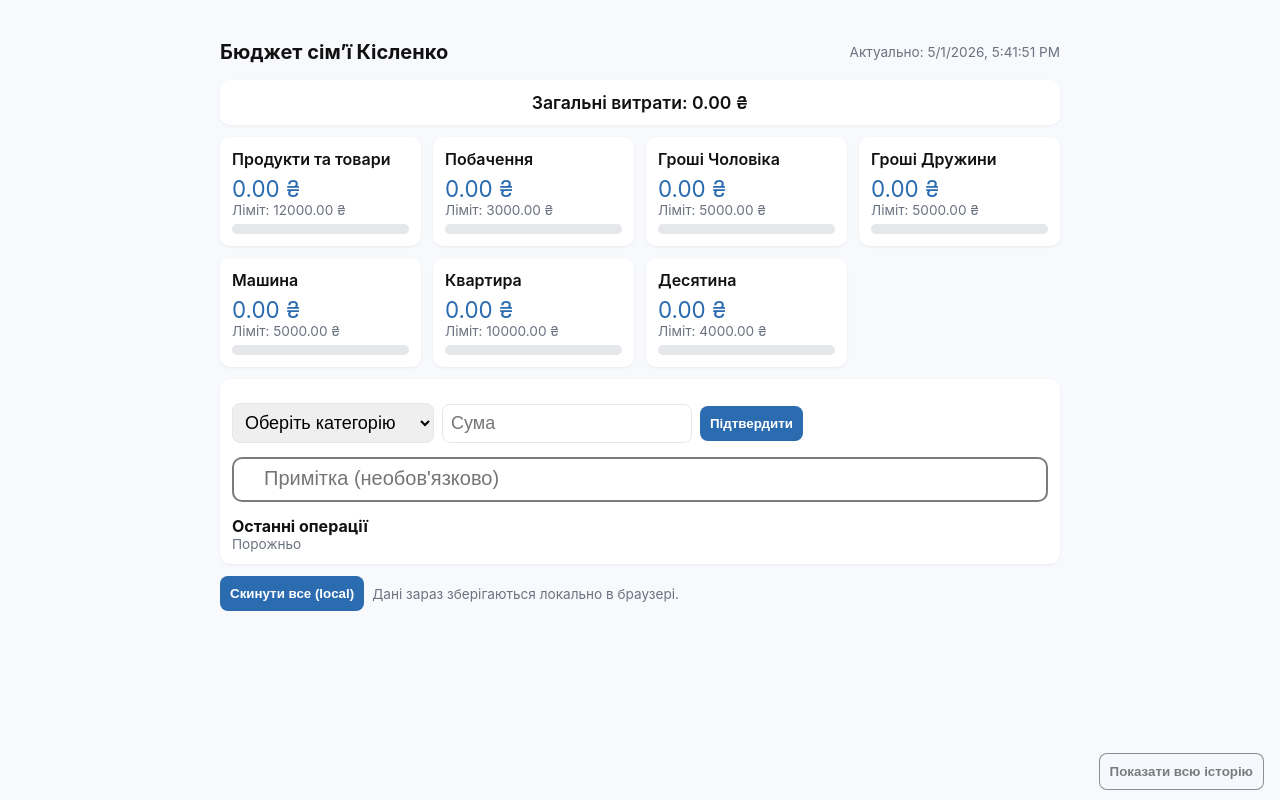
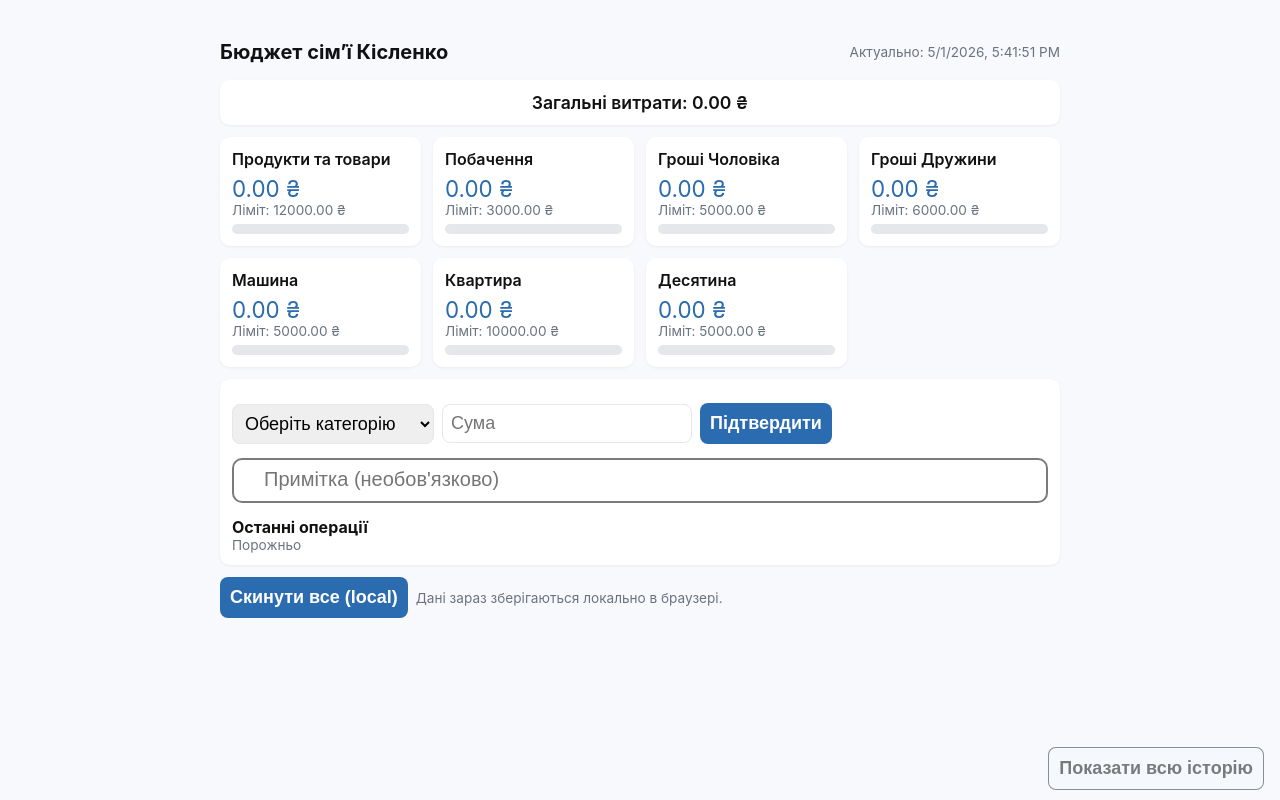
Before and after one commit to yaroslav1009/KislenkoBudget, a plain HTML site: page index.html in a window 1280 px wide. Drawn offline with Linux system fonts and the light colour scheme.

Commit message:
updated category

```diff
--- a/script.js
+++ b/script.js
@@ -10,10 +10,10 @@ const CATEGORIES = [
 
 // 💰 Ліміти для кожної категорії
 const LIMITS = {
-  "Десятина": 4000,
+  "Десятина": 5000,
   "Квартира": 10000,
   "Продукти та товари": 12000,
-  "Гроші Дружини": 5000,
+  "Гроші Дружини": 6000,
   "Гроші Чоловіка": 5000,
   "Машина": 5000,
   "Побачення": 3000,
--- a/style.css
+++ b/style.css
@@ -97,6 +97,7 @@ button {
   background: var(--accent);
   color: white;
   font-weight: 600;
+  font-size: 18px;
   cursor: pointer;
 }
 
```
